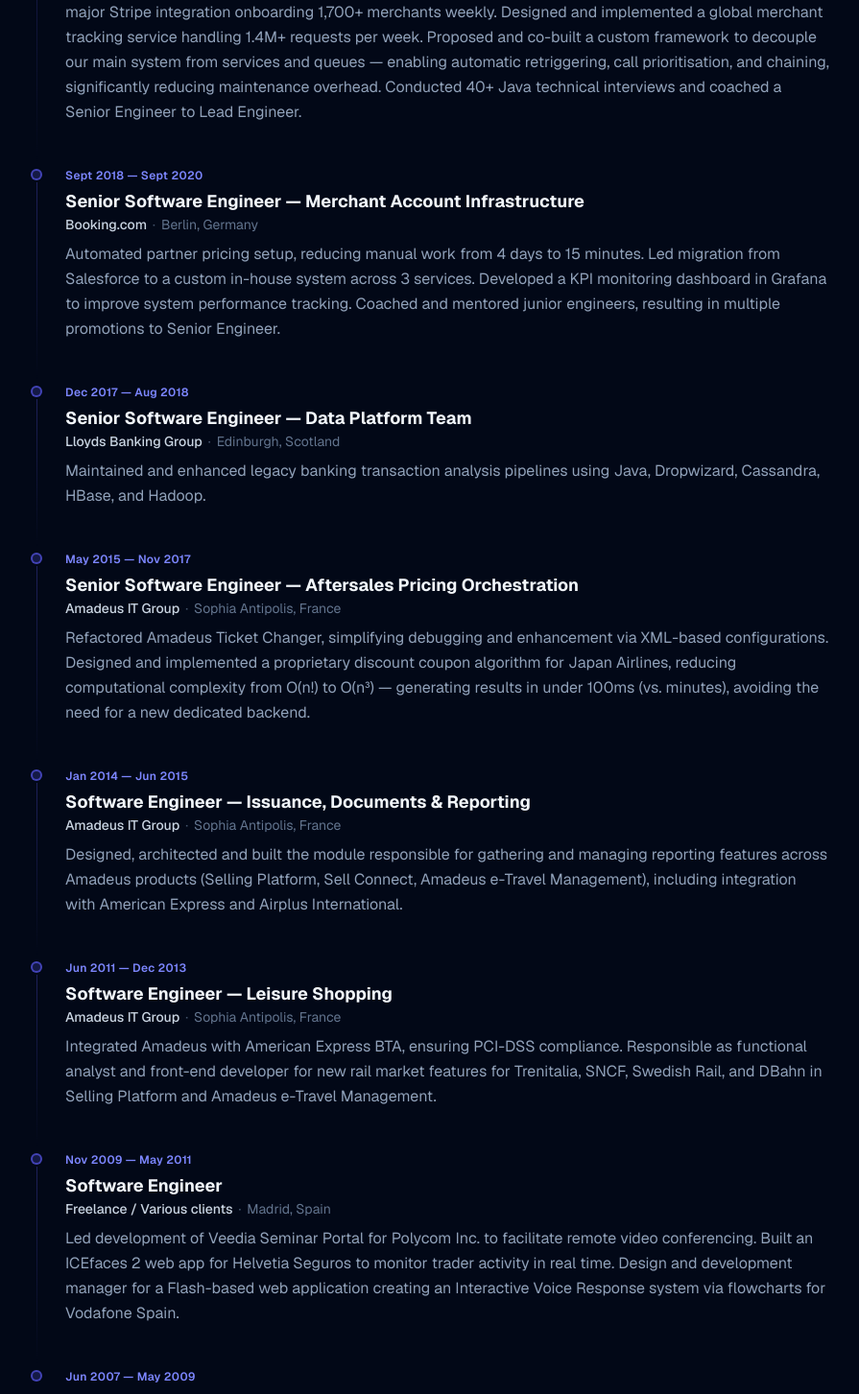
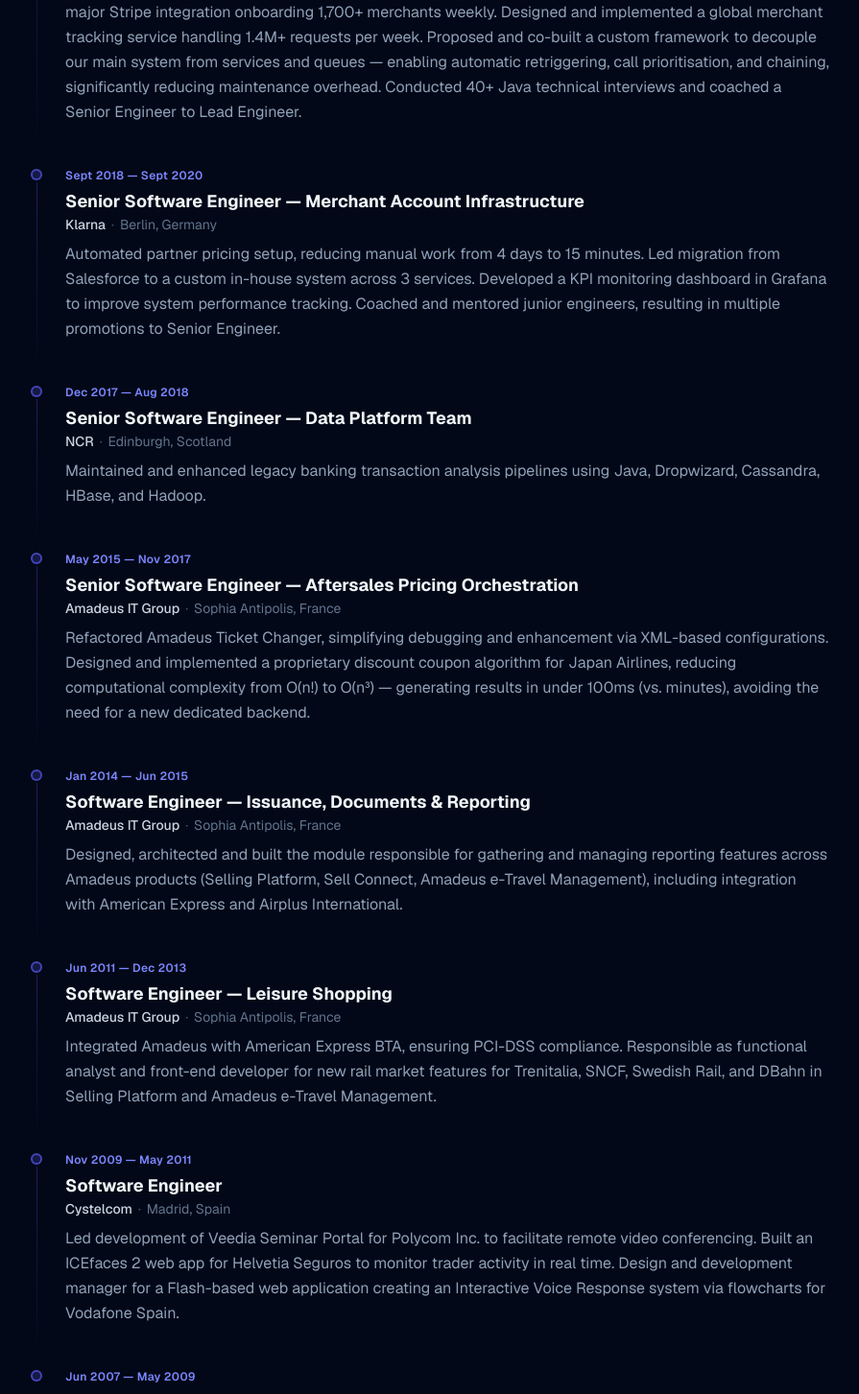
Before and after one commit to chemacabeza/chemacabeza-dev, a Next.js app: page /about in a window 1280 px wide. Shown: the part 1357-2810 px from the top of the page at 96% size, without its empty margins (192-1087 px from the left). Built offline with nearby package versions, Linux system fonts and the light colour scheme.

Commit message:
Fix company names: Klarna, NCR, Cystelcom

```diff
--- a/app/about/page.tsx
+++ b/app/about/page.tsx
@@ -12,7 +12,7 @@ const experience = [
     {
         period: "Sept 2020 — Present",
         role: "Engineering Manager — Merchant Partner Account Infrastructure",
-        company: "Booking.com",
+        company: "Klarna",
         location: "Berlin, Germany",
         description:
             "Lead a team of 8 (4 mid-level engineers, 2 senior engineers, 1 PM). Oversee security and quality of 7 critical services handling API integrations with 40+ distribution partners (Adyen, Mollie, Stripe, etc.). Spearheaded a major Stripe integration onboarding 1,700+ merchants weekly. Designed and implemented a global merchant tracking service handling 1.4M+ requests per week. Proposed and co-built a custom framework to decouple our main system from services and queues — enabling automatic retriggering, call prioritisation, and chaining, significantly reducing maintenance overhead. Conducted 40+ Java technical interviews and coached a Senior Engineer to Lead Engineer.",
@@ -20,7 +20,7 @@ const experience = [
     {
         period: "Sept 2018 — Sept 2020",
         role: "Senior Software Engineer — Merchant Account Infrastructure",
-        company: "Booking.com",
+        company: "Klarna",
         location: "Berlin, Germany",
         description:
             "Automated partner pricing setup, reducing manual work from 4 days to 15 minutes. Led migration from Salesforce to a custom in-house system across 3 services. Developed a KPI monitoring dashboard in Grafana to improve system performance tracking. Coached and mentored junior engineers, resulting in multiple promotions to Senior Engineer.",
@@ -28,7 +28,7 @@ const experience = [
     {
         period: "Dec 2017 — Aug 2018",
         role: "Senior Software Engineer — Data Platform Team",
-        company: "Lloyds Banking Group",
+        company: "NCR",
         location: "Edinburgh, Scotland",
         description:
             "Maintained and enhanced legacy banking transaction analysis pipelines using Java, Dropwizard, Cassandra, HBase, and Hadoop.",
@@ -60,7 +60,7 @@ const experience = [
     {
         period: "Nov 2009 — May 2011",
         role: "Software Engineer",
-        company: "Freelance / Various clients",
+        company: "Cystelcom",
         location: "Madrid, Spain",
         description:
             "Led development of Veedia Seminar Portal for Polycom Inc. to facilitate remote video conferencing. Built an ICEfaces 2 web app for Helvetia Seguros to monitor trader activity in real time. Design and development manager for a Flash-based web application creating an Interactive Voice Response system via flowcharts for Vodafone Spain.",
```
